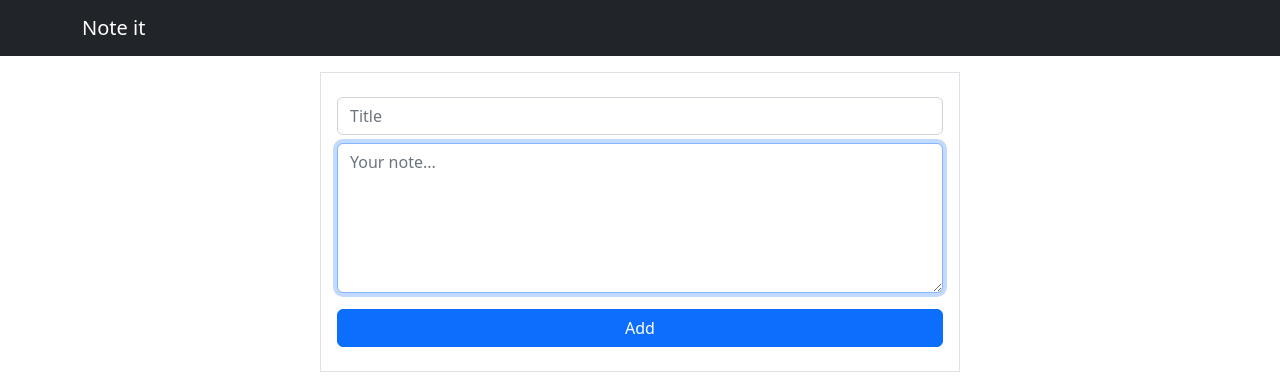
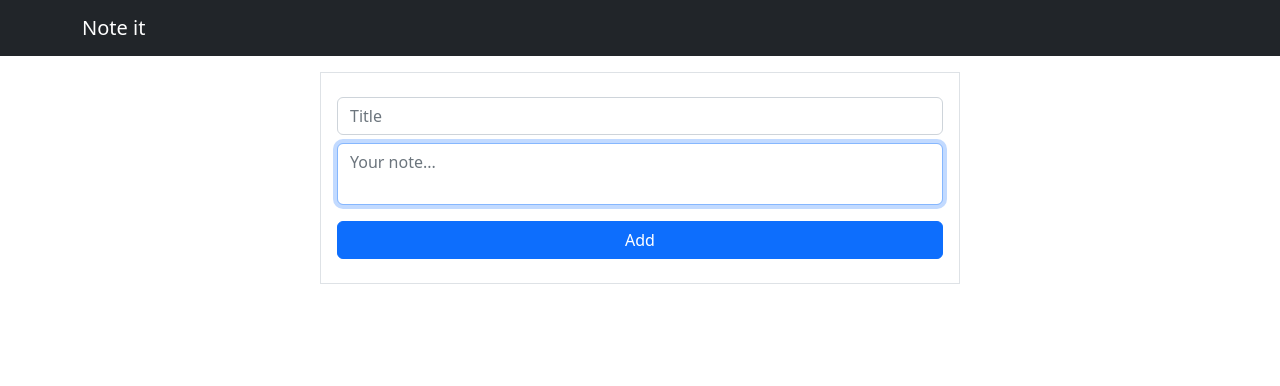
Before and after one commit to softwarebyze/Note-it, a React (Create React App) app: page / in a window 1280 px wide. Shown: the top 386 px of the page. Built offline with nearby package versions, Linux system fonts and the light colour scheme.

Commit message:
set textarea height to scrollheight

```diff
--- a/src/components/NewNoteForm.js
+++ b/src/components/NewNoteForm.js
@@ -5,9 +5,11 @@ import { useState } from "react";
 export default function NewNoteForm({ addNote }) {
   const [noteText, setNoteText] = useState("");
   const [noteTitle, setNoteTitle] = useState("");
+  const [textAreaHeight, setTextAreaHeight] = useState();
 
   const handleNoteTextChange = (e) => {
     setNoteText(e.target.value);
+    setTextAreaHeight(e.target.scrollHeight);
   };
 
   const handleNoteTitleChange = (e) => {
@@ -41,7 +43,11 @@ export default function NewNoteForm({ addNote }) {
         placeholder="Your note..."
         value={noteText}
         onChange={handleNoteTextChange}
-        style={{ height: "150px" }}
+        style={{
+          resize: "none",
+          overflow: "hidden",
+          height: `${textAreaHeight}px`,
+        }}
         autoFocus
       />
       <div className="d-grid">
```
